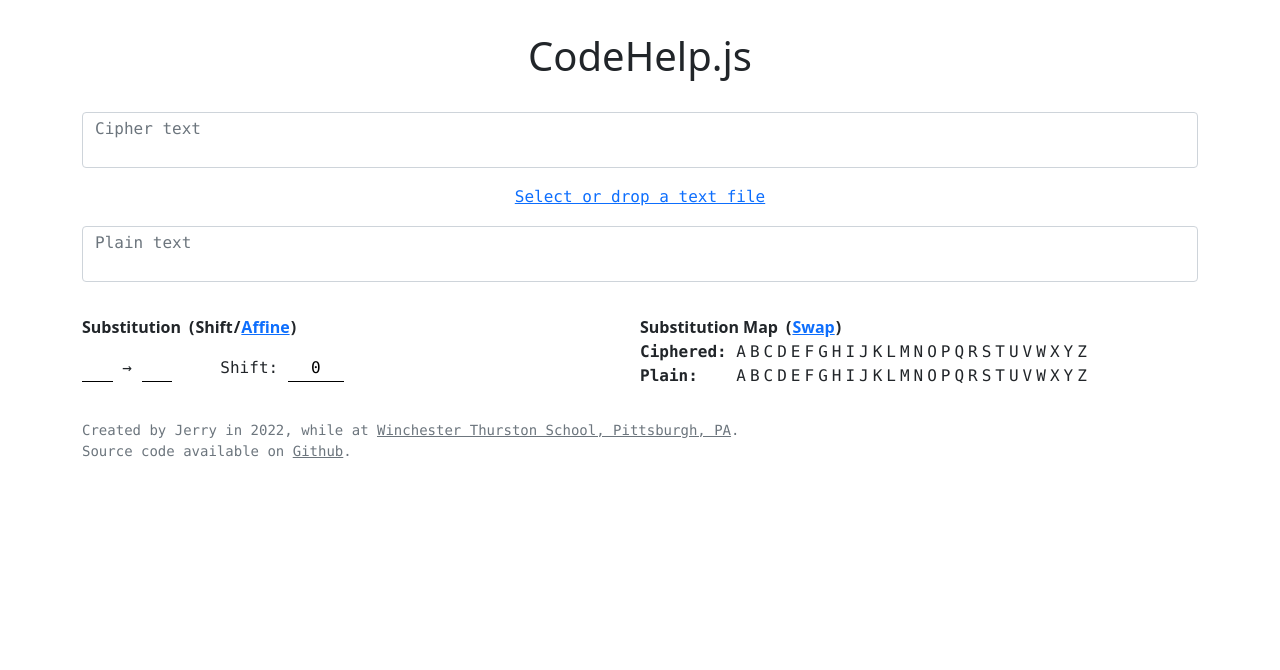
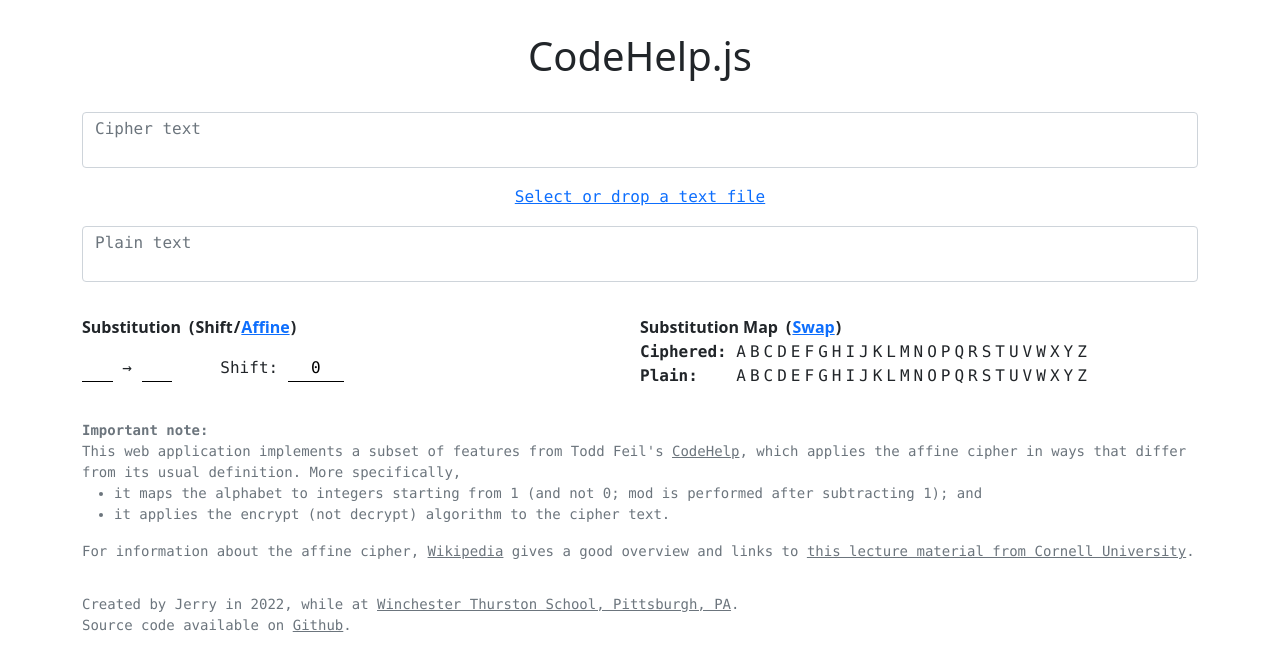
Before and after one commit to Jerryzs/codehelp.js, a React (Create React App) app: page / in a window 1280 px wide. Shown: the top 670 px of the page. Built offline with nearby package versions, Linux system fonts and the light colour scheme.

Commit message:
docs(app): add note about affine formula

```diff
--- a/src/app.tsx
+++ b/src/app.tsx
@@ -459,6 +459,50 @@
         </>
       )}
       <div className='app-section font-monospace small text-muted'>
+        <b>Important note:</b>
+        <br />
+        This web application implements a subset of features from Todd Feil's&nbsp;
+        <a
+          className='text-reset'
+          href='http://personal.denison.edu/~feil/codehelp'
+          target='_blank'
+          rel='noopener noreferrer'
+        >
+          CodeHelp
+        </a>
+        , which applies the affine cipher in ways that differ from its usual
+        definition. More specifically,
+        <ul>
+          <li>
+            it maps the alphabet to integers starting from 1 (and not 0; mod is
+            performed after subtracting 1); and
+          </li>
+          <li>
+            it applies the encrypt (not decrypt) algorithm to the cipher
+            text.
+          </li>
+        </ul>
+        For information about the affine cipher,&nbsp;
+        <a
+          className='text-reset'
+          href='https://en.wikipedia.org/wiki/Affine_cipher'
+          target='_blank'
+          rel='noopener noreferrer'
+        >
+          Wikipedia
+        </a>
+        &nbsp;gives a good overview and links to&nbsp;
+        <a
+          className='text-reset'
+          href='https://pi.math.cornell.edu/~kozdron/Teaching/Cornell/135Summer06/Handouts/affine.pdf'
+          target='_blank'
+          rel='noopener noreferrer'
+        >
+          this lecture material from Cornell University
+        </a>
+        .
+      </div>
+      <div className='app-section font-monospace small text-muted'>
         Created by Jerry in 2022, while at&nbsp;
         <a
           className='text-reset'
```
